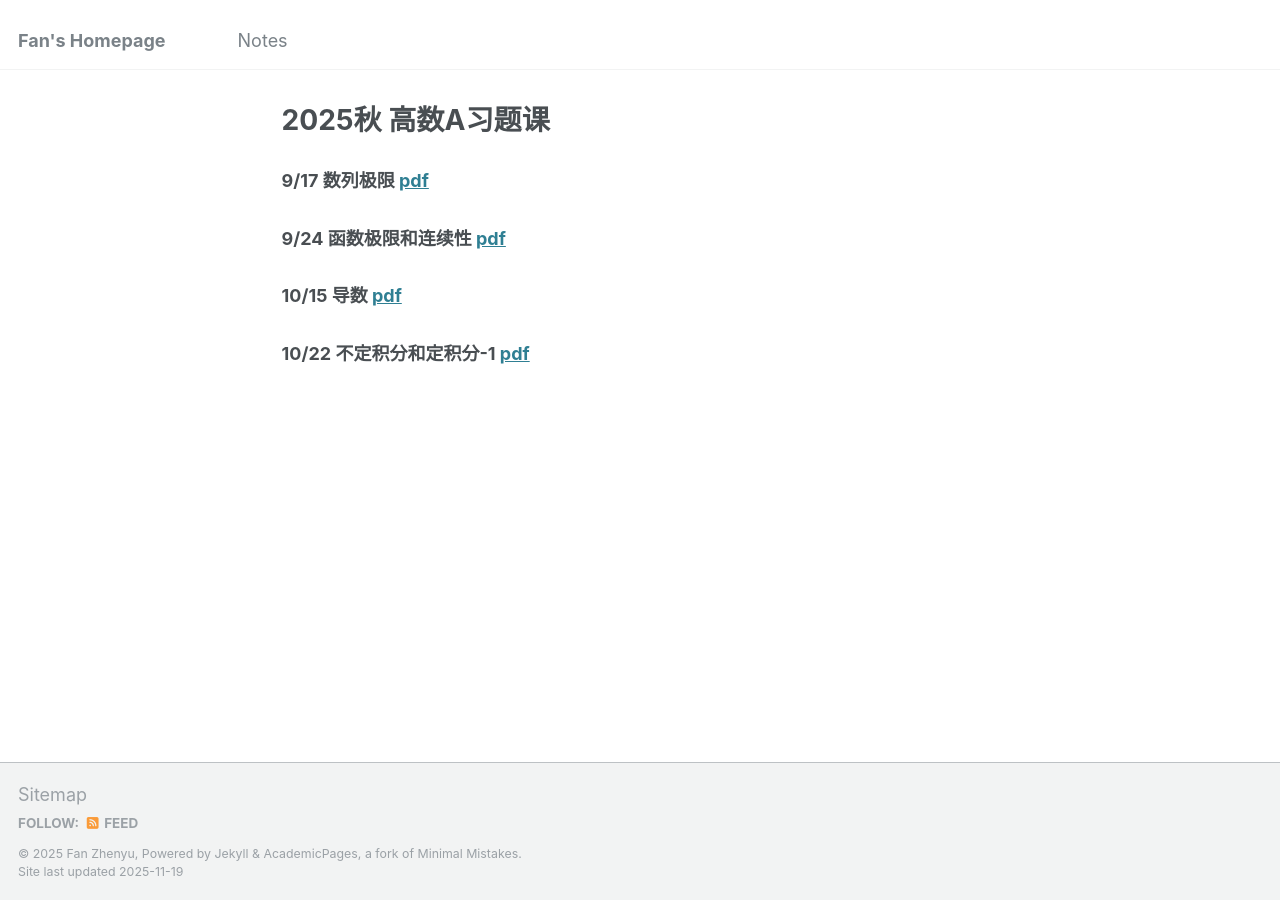
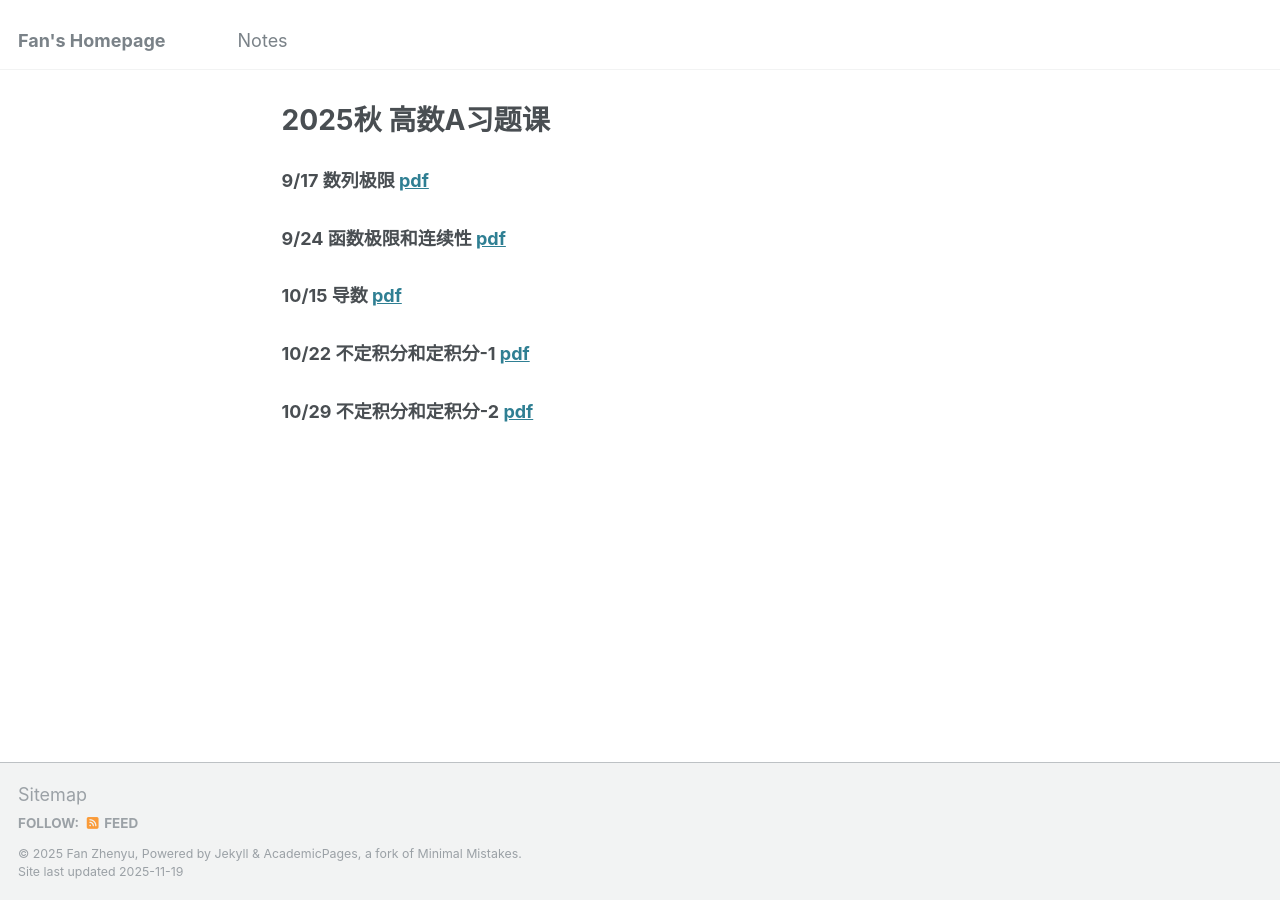
Before and after one commit to fanzymath/fanzymath.github.io, a Jekyll site: the page built from _notes/2025-fall-adv-A.md, in a window 1280 px wide. Built offline with Jekyll 4.4.1, drawn with Linux system fonts in a browser that asks for light colours.

Commit message:
Update 2025-fall-adv-A.md

```diff
--- a/_notes/2025-fall-adv-A.md
+++ b/_notes/2025-fall-adv-A.md
@@ -13,3 +13,4 @@ location: "Beijing"
 ### 9/24 函数极限和连续性 [pdf](https://fanzymath.github.io/files/9_24_Continuity.pdf)
 ### 10/15 导数 [pdf](https://fanzymath.github.io/files/10_15_derivatives.pdf)
 ### 10/22 不定积分和定积分-1 [pdf](https://fanzymath.github.io/files/10_22_Integral.pdf)
+### 10/29 不定积分和定积分-2 [pdf](https://fanzymath.github.io/files/10_29_Integral_2.pdf)
```
